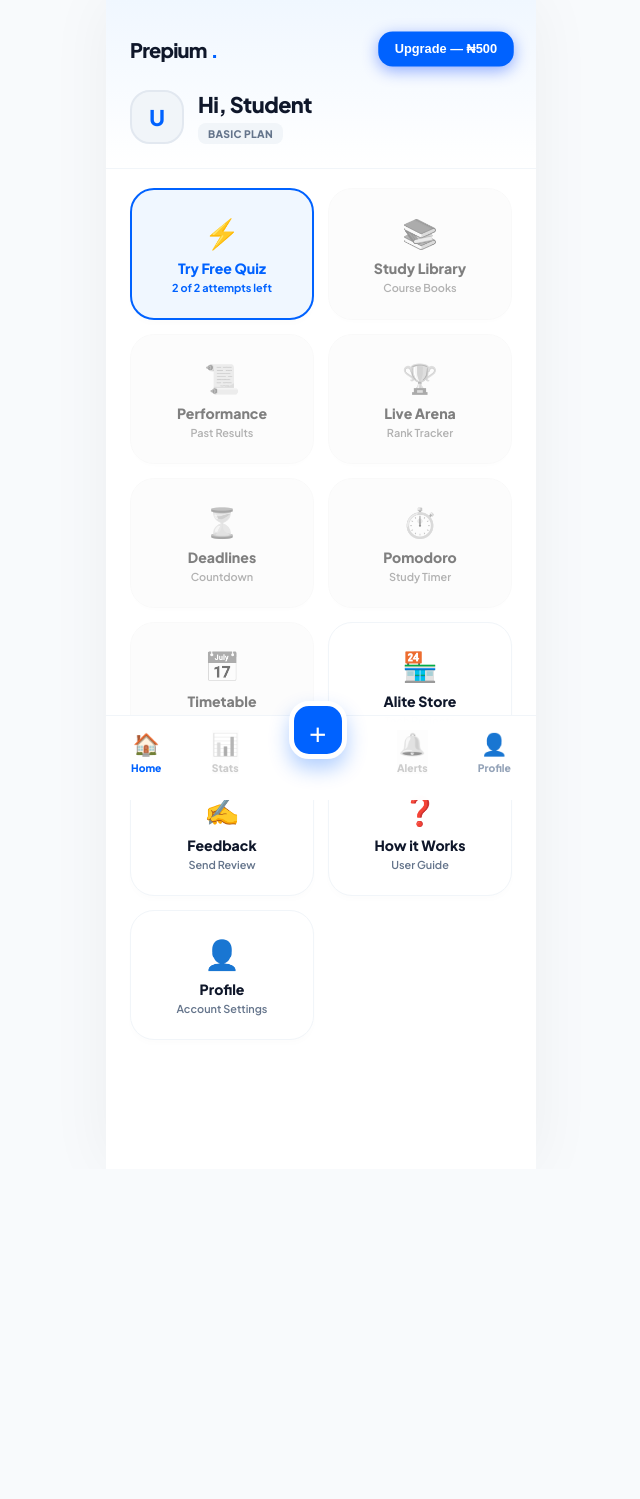
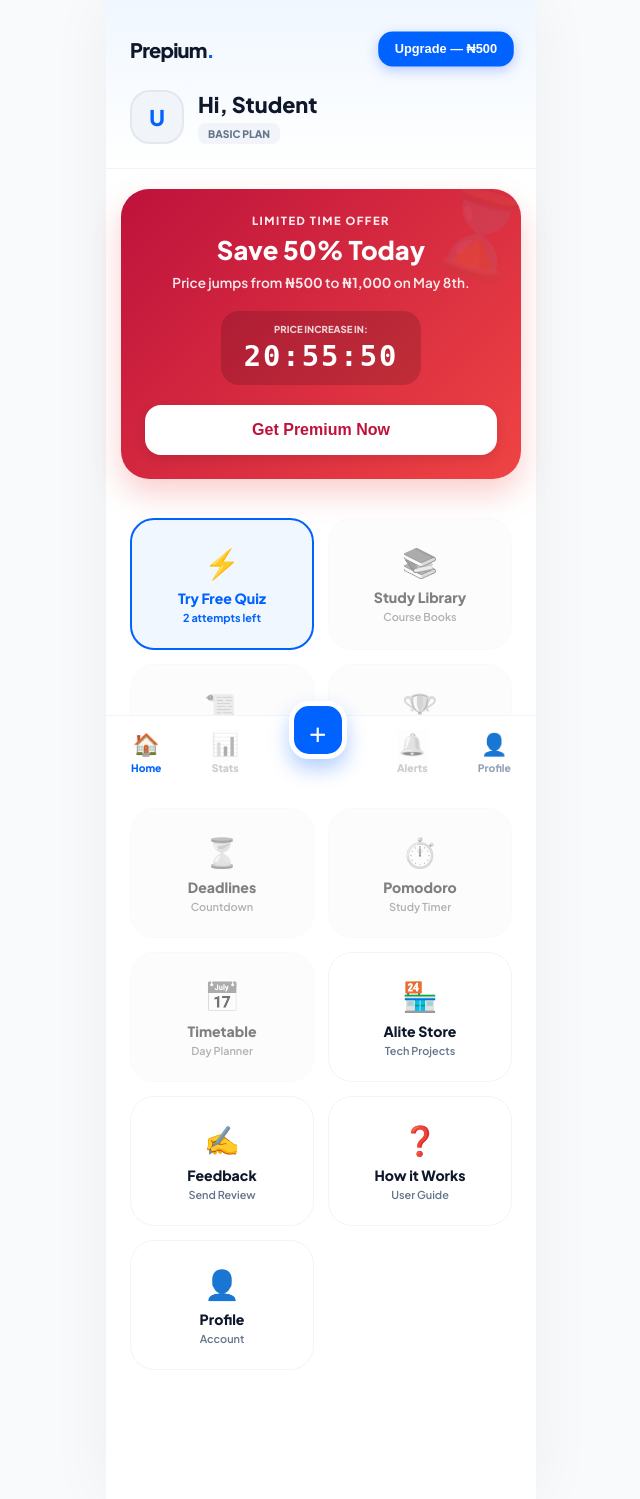
Before and after one commit to Alitedigitals2007/prepium, a Node server app: template views/dashboard.ejs in a window 1280 px wide. Shown: the whole page, without its empty margins (319-959 px from the left). Before the commit the page ends 1016 px from the top, so only its background shows below. Run offline with Node 20, Linux system fonts and the light colour scheme; the template is opened without the code that fills it, so the values that code supplies are empty; some libraries are stand-ins or nearby versions.

Commit message:
feat: add high-impact promo banner with countdown and restore full dashboard grid

```diff
--- a/views/dashboard.ejs
+++ b/views/dashboard.ejs
@@ -35,7 +35,7 @@
             padding-bottom: 110px;
         }
 
-        /* Modernized Responsive Header */
+        /* Header */
         .header-main {
             padding: 2rem 1.5rem 1.5rem;
             background: linear-gradient(180deg, #f0f7ff 0%, #ffffff 100%);
@@ -49,21 +49,14 @@
             margin-bottom: 1.5rem;
         }
 
-        /* Prepium App Logo */
         .brand-logo {
             font-size: 1.25rem;
             font-weight: 800;
             letter-spacing: -0.8px;
             color: var(--text);
-            display: flex;
-            align-items: center;
-            gap: 4px;
         }
-        .brand-logo span {
-            color: var(--brand);
-        }
+        .brand-logo span { color: var(--brand); }
 
-        /* Fast Top-Right CTA Button */
         .top-upgrade-btn {
             background: var(--brand);
             color: white;
@@ -75,96 +68,65 @@
             cursor: pointer;
             box-shadow: 0 4px 12px rgba(0, 62, 255, 0.25);
             animation: pulse-glow 2s infinite;
-            text-wrap: nowrap;
         }
         @keyframes pulse-glow {
-            0% { transform: scale(1); box-shadow: 0 4px 12px rgba(0, 62, 255, 0.25); }
-            50% { transform: scale(1.03); box-shadow: 0 4px 16px rgba(0, 62, 255, 0.45); }
-            100% { transform: scale(1); box-shadow: 0 4px 12px rgba(0, 62, 255, 0.25); }
+            0% { transform: scale(1); }
+            50% { transform: scale(1.03); }
+            100% { transform: scale(1); }
         }
 
         .user-profile { display: flex; align-items: center; gap: 14px; }
         .avatar-circle {
-            width: 54px;
-            height: 54px;
-            background: #f1f5f9;
-            color: var(--brand);
-            border: 2px solid #e2e8f0;
-            border-radius: 20px;
-            display: flex;
-            align-items: center;
-            justify-content: center;
-            font-weight: 800;
-            font-size: 1.35rem;
+            width: 54px; height: 54px;
+            background: #f1f5f9; color: var(--brand);
+            border: 2px solid #e2e8f0; border-radius: 20px;
+            display: flex; align-items: center; justify-content: center;
+            font-weight: 800; font-size: 1.35rem;
         }
 
-        .welcome-msg h1 { margin: 0; font-size: 1.35rem; font-weight: 800; letter-spacing: -0.5px; }
+        .welcome-msg h1 { margin: 0; font-size: 1.35rem; font-weight: 800; }
         .tier-pill {
-            font-size: 0.65rem;
-            font-weight: 800;
-            padding: 4px 10px;
-            border-radius: 8px;
-            text-transform: uppercase;
-            margin-top: 5px;
+            font-size: 0.65rem; font-weight: 800;
+            padding: 4px 10px; border-radius: 8px;
+            text-transform: uppercase; margin-top: 5px;
             display: inline-block;
-            letter-spacing: 0.3px;
         }
         .paid { background: #e0f2fe; color: var(--brand); }
         .unpaid { background: #f1f5f9; color: var(--sub); }
 
-        /* Mobile Action Grid */
+        /* Hero Banner */
+        .hero-banner {
+            margin: 20px 15px; padding: 24px;
+            background: linear-gradient(135deg, #be123c 0%, #ef4444 100%);
+            border-radius: 28px; color: white; text-align: center;
+            box-shadow: 0 15px 30px rgba(239, 68, 68, 0.25);
+            position: relative; overflow: hidden;
+        }
+
+        /* Action Grid */
         .menu-grid {
-            display: grid;
-            grid-template-columns: repeat(2, 1fr);
-            gap: 14px;
-            padding: 1.2rem 1.5rem;
+            display: grid; grid-template-columns: repeat(2, 1fr);
+            gap: 14px; padding: 1.2rem 1.5rem;
         }
         .menu-card {
-            background: #ffffff;
-            border: 1px solid #f1f5f9;
-            padding: 1.5rem 1rem;
-            border-radius: 24px;
-            text-align: center;
-            text-decoration: none;
-            transition: 0.2s;
-            box-shadow: 0 4px 6px rgba(0,0,0,0.01);
-            display: flex;
-            flex-direction: column;
-            justify-content: center;
-            align-items: center;
+            background: #ffffff; border: 1px solid #f1f5f9;
+            padding: 1.5rem 1rem; border-radius: 24px;
+            text-align: center; text-decoration: none; transition: 0.2s;
+            display: flex; flex-direction: column; align-items: center;
         }
         .menu-card:active { transform: translateY(2px); background: #f8fafc; }
-        .menu-card i {
-            font-size: 1.8rem;
-            display: block;
-            margin-bottom: 8px;
-            font-style: normal;
-        }
+        .menu-card i { font-size: 1.8rem; display: block; margin-bottom: 8px; font-style: normal; }
         .menu-card b { font-size: 0.88rem; font-weight: 800; color: var(--text); display: block; }
         .menu-card p { font-size: 0.68rem; color: var(--sub); margin: 4px 0 0; font-weight: 600; }
 
-        /* Premium lock state */
-        .locked-card {
-            opacity: 0.55;
-            filter: grayscale(1);
-            cursor: not-allowed;
-            background: #fafafa;
-        }
+        .locked-card { opacity: 0.55; filter: grayscale(1); cursor: not-allowed; background: #fafafa; }
 
-        /* App Sticky Bottom Navigation Bar */
+        /* Bottom Nav */
         .nav-bar {
-            position: fixed;
-            bottom: 0;
-            width: 100%;
-            max-width: 430px;
-            background: rgba(255, 255, 255, 0.98);
-            backdrop-filter: blur(8px);
-            height: 85px;
-            display: flex;
-            justify-content: space-around;
-            align-items: center;
-            border-top: 1px solid #f1f5f9;
-            z-index: 1000;
+            position: fixed; bottom: 0; width: 100%; max-width: 430px;
+            background: rgba(255, 255, 255, 0.98); backdrop-filter: blur(8px);
+            height: 85px; display: flex; justify-content: space-around;
+            align-items: center; border-top: 1px solid #f1f5f9; z-index: 1000;
             padding-bottom: 12px;
         }
         .nav-item { text-decoration: none; color: #94a3b8; font-size: 0.65rem; font-weight: 800; text-align: center; }
@@ -172,27 +134,12 @@
         .nav-item i { display: block; font-size: 1.35rem; margin-bottom: 4px; font-style: normal; }
 
         .center-fab {
-            width: 58px;
-            height: 58px;
-            background: var(--brand);
-            border-radius: 20px;
-            display: flex;
-            align-items: center;
-            justify-content: center;
-            color: white;
-            font-size: 1.8rem;
-            transform: translateY(-22px);
-            border: 5px solid white;
-            box-shadow: 0 10px 20px rgba(0, 98, 255, 0.3);
-            text-decoration: none;
+            width: 58px; height: 58px; background: var(--brand);
+            border-radius: 20px; display: flex; align-items: center;
+            justify-content: center; color: white; font-size: 1.8rem;
+            transform: translateY(-22px); border: 5px solid white;
+            box-shadow: 0 10px 20px rgba(0, 98, 255, 0.3); text-decoration: none;
         }
-        .center-fab.locked-fab {
-            background: #94a3b8;
-            box-shadow: none;
-            opacity: 0.7;
-            cursor: not-allowed;
-        }
-
         .dot { height: 8px; width: 8px; background: #ef4444; border-radius: 50%; position: absolute; top: 0; right: 0; border: 2px solid white; }
     </style>
 </head>
@@ -220,86 +167,70 @@
             </div>
         </header>
 
+        <% if (!user.has_paid) { %>
+            <div id="promo-banner" class="hero-banner">
+                <div style="position: absolute; top: -10px; right: -10px; font-size: 5rem; opacity: 0.1; transform: rotate(15deg);">⌛</div>
+                <div style="text-transform: uppercase; font-size: 0.7rem; font-weight: 800; letter-spacing: 1.5px; opacity: 0.9; margin-bottom: 8px;">Limited Time Offer</div>
+                <h2 style="margin: 0; font-size: 1.6rem; font-weight: 800; line-height: 1.2;">Save 50% Today</h2>
+                <p style="font-size: 0.85rem; font-weight: 600; margin: 8px 0 20px; opacity: 0.9;">Price jumps from <b>₦500</b> to <b>₦1,000</b> on May 8th.</p>
+
+                <div style="background: rgba(0,0,0,0.15); padding: 12px; border-radius: 18px; display: inline-block; min-width: 200px;">
+                    <div style="font-size: 0.6rem; font-weight: 800; text-transform: uppercase; margin-bottom: 4px; opacity: 0.8;">Price Increase In:</div>
+                    <div id="countdown-timer" style="font-family: monospace; font-size: 1.8rem; font-weight: 800; letter-spacing: 2px;">--:--:--</div>
+                </div>
+
+                <button onclick="payWithPaystack()" style="display: block; width: 100%; margin-top: 20px; padding: 16px; border-radius: 16px; border: none; background: white; color: #be123c; font-weight: 800; font-size: 1rem; cursor: pointer; box-shadow: 0 4px 12px rgba(0,0,0,0.1);">
+                    Get Premium Now
+                </button>
+            </div>
+        <% } %>
+
         <div class="menu-grid">
-
             <% if (!user.has_paid) { %>
                 <% if (user.quiz_attempts < 2) { %>
                     <a href="/setup-test" class="menu-card" style="border: 2px solid var(--brand); background: #f0f7ff;">
-                        <i>⚡</i>
-                        <b style="color: var(--brand);">Try Free Quiz</b>
-                        <p style="color: var(--brand); font-weight: 700;">
-                            <%= 2 - user.quiz_attempts %> of 2 attempts left
-                        </p>
+                        <i>⚡</i><b style="color: var(--brand);">Try Free Quiz</b>
+                        <p style="color: var(--brand); font-weight: 700;"><%= 2 - user.quiz_attempts %> attempts left</p>
                     </a>
                 <% } else { %>
                     <a href="#" onclick="payWithPaystack()" class="menu-card" style="border: 1px dashed #cbd5e1; background: #f8fafc;">
-                        <i>🔒</i>
-                        <b style="color: var(--sub);">Free Quizzes Used</b>
+                        <i>🔒</i><b style="color: var(--sub);">Free Quizzes Used</b>
                         <p style="color: var(--brand); font-weight: 700;">Tap to Upgrade</p>
                     </a>
                 <% } %>
             <% } %>
 
             <a href="<%= user.has_paid ? '/subjects' : '#' %>" class="menu-card <%= !user.has_paid ? 'locked-card' : '' %>">
-                <i>📚</i>
-                <b>Study Library</b>
-                <p>Course Books</p>
+                <i>📚</i><b>Study Library</b><p>Course Books</p>
             </a>
 
             <a href="<%= user.has_paid ? '/history' : '#' %>" class="menu-card <%= !user.has_paid ? 'locked-card' : '' %>">
-                <i>📜</i>
-                <b>Performance</b>
-                <p>Past Results</p>
+                <i>📜</i><b>Performance</b><p>Past Results</p>
             </a>
 
             <a href="<%= user.has_paid ? '/competition' : '#' %>" class="menu-card <%= !user.has_paid ? 'locked-card' : '' %>">
-                <i>🏆</i>
-                <b>Live Arena</b>
-                <p>Rank Tracker</p>
+                <i>🏆</i><b>Live Arena</b><p>Rank Tracker</p>
             </a>
 
             <a href="<%= user.has_paid ? '/deadlines' : '#' %>" class="menu-card <%= !user.has_paid ? 'locked-card' : '' %>">
-                <i>⏳</i>
-                <b>Deadlines</b>
-                <p>Countdown</p>
+                <i>⏳</i><b>Deadlines</b><p>Countdown</p>
             </a>
 
             <a href="<%= user.has_paid ? '/pomodoro' : '#' %>" class="menu-card <%= !user.has_paid ? 'locked-card' : '' %>">
-                <i>⏱️</i>
-                <b>Pomodoro</b>
-                <p>Study Timer</p>
+                <i>⏱️</i><b>Pomodoro</b><p>Study Timer</p>
             </a>
 
             <a href="<%= user.has_paid ? '/timetable' : '#' %>" class="menu-card <%= !user.has_paid ? 'locked-card' : '' %>">
-                <i>📅</i>
-                <b>Timetable</b>
-                <p>Day Planner</p>
+                <i>📅</i><b>Timetable</b><p>Day Planner</p>
             </a>
 
             <a href="https://alitedigitals.vercel.app/projects" target="_blank" class="menu-card">
-                <i>🏪</i>
-                <b>Alite Store</b>
-                <p>Tech Projects</p>
+                <i>🏪</i><b>Alite Store</b><p>Tech Projects</p>
             </a>
 
-            <a href="/suggestions" class="menu-card">
-                <i>✍️</i>
-                <b>Feedback</b>
-                <p>Send Review</p>
-            </a>
-
-            <a href="/how-it-works" class="menu-card">
-                <i>❓</i>
-                <b>How it Works</b>
-                <p>User Guide</p>
-            </a>
-
-            <a href="/profile" class="menu-card">
-                <i>👤</i>
-                <b>Profile</b>
-                <p>Account Settings</p>
-            </a>
-
+            <a href="/suggestions" class="menu-card"><i>✍️</i><b>Feedback</b><p>Send Review</p></a>
+            <a href="/how-it-works" class="menu-card"><i>❓</i><b>How it Works</b><p>User Guide</p></a>
+            <a href="/profile" class="menu-card"><i>👤</i><b>Profile</b><p>Account</p></a>
         </div>
 
         <nav class="nav-bar">
@@ -309,7 +240,7 @@
             <% if (user.has_paid || (!user.has_paid && user.quiz_attempts < 2)) { %>
                 <a href="/setup-test" class="center-fab">+</a>
             <% } else { %>
-                <a href="#" onclick="payWithPaystack()" class="center-fab locked-fab">+</a>
+                <a href="#" onclick="payWithPaystack()" class="center-fab" style="background: #94a3b8;">+</a>
             <% } %>
 
             <a href="<%= user.has_paid ? '/notifications' : '#' %>" class="nav-item <%= !user.has_paid ? 'locked-card' : '' %>" style="position: relative;">
@@ -323,12 +254,7 @@
     <script>
         function payWithPaystack() {
             const btn = document.getElementById('pay-btn-top');
-
-            // Temporary loader state for UI feedback
-            if (btn) {
-                btn.innerHTML = "Opening Pay...";
-                btn.disabled = true;
-            }
+            if (btn) { btn.innerHTML = "Opening..."; btn.disabled = true; }
 
             let handler = PaystackPop.setup({
                 key: '<%= paystack_key %>',
@@ -339,14 +265,41 @@
                     window.location.href = "/verify-payment?reference=" + response.reference;
                 },
                 onClose: function() {
-                    if (btn) {
-                        btn.innerHTML = "Upgrade — ₦500";
-                        btn.disabled = false;
-                    }
+                    if (btn) { btn.innerHTML = "Upgrade — ₦500"; btn.disabled = false; }
                 }
             });
             handler.openIframe();
         }
+
+        function startPromoCountdown() {
+            const targetDate = new Date("May 8, 2026 00:00:00").getTime();
+            const timerDisplay = document.getElementById('countdown-timer');
+            const banner = document.getElementById('promo-banner');
+
+            if (!timerDisplay) return;
+
+            const interval = setInterval(() => {
+                const now = new Date().getTime();
+                const distance = targetDate - now;
+
+                if (distance < 0) {
+                    clearInterval(interval);
+                    if (banner) banner.style.display = 'none';
+                    return;
+                }
+
+                const hours = Math.floor((distance % (1000 * 60 * 60 * 24)) / (1000 * 60 * 60));
+                const minutes = Math.floor((distance % (1000 * 60 * 60)) / (1000 * 60));
+                const seconds = Math.floor((distance % (1000 * 60)) / 1000);
+
+                timerDisplay.innerHTML =
+                    (hours < 10 ? "0" + hours : hours) + ":" +
+                    (minutes < 10 ? "0" + minutes : minutes) + ":" +
+                    (seconds < 10 ? "0" + seconds : seconds);
+            }, 1000);
+        }
+
+        document.addEventListener('DOMContentLoaded', startPromoCountdown);
     </script>
 </body>
 </html>
```
